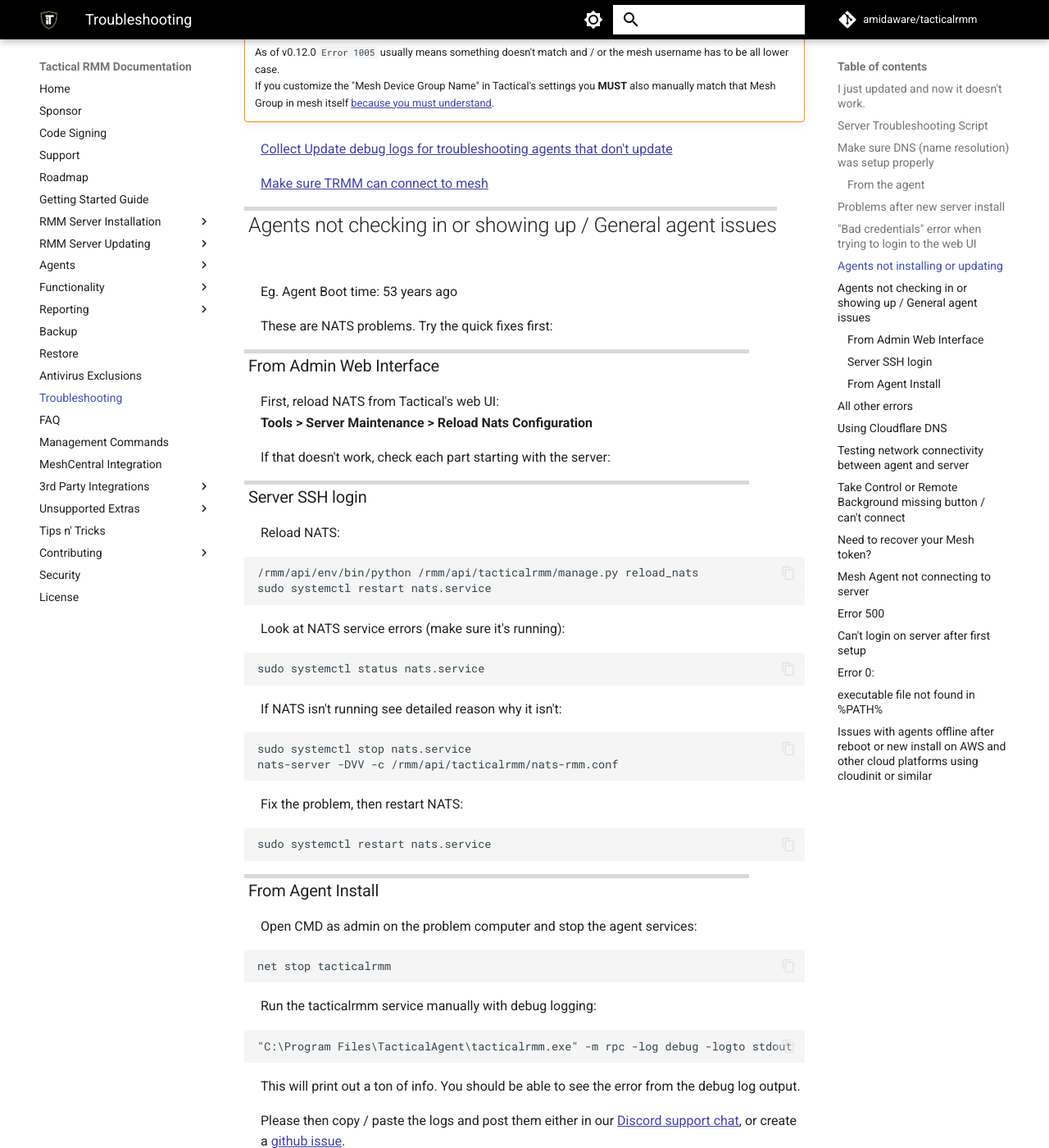
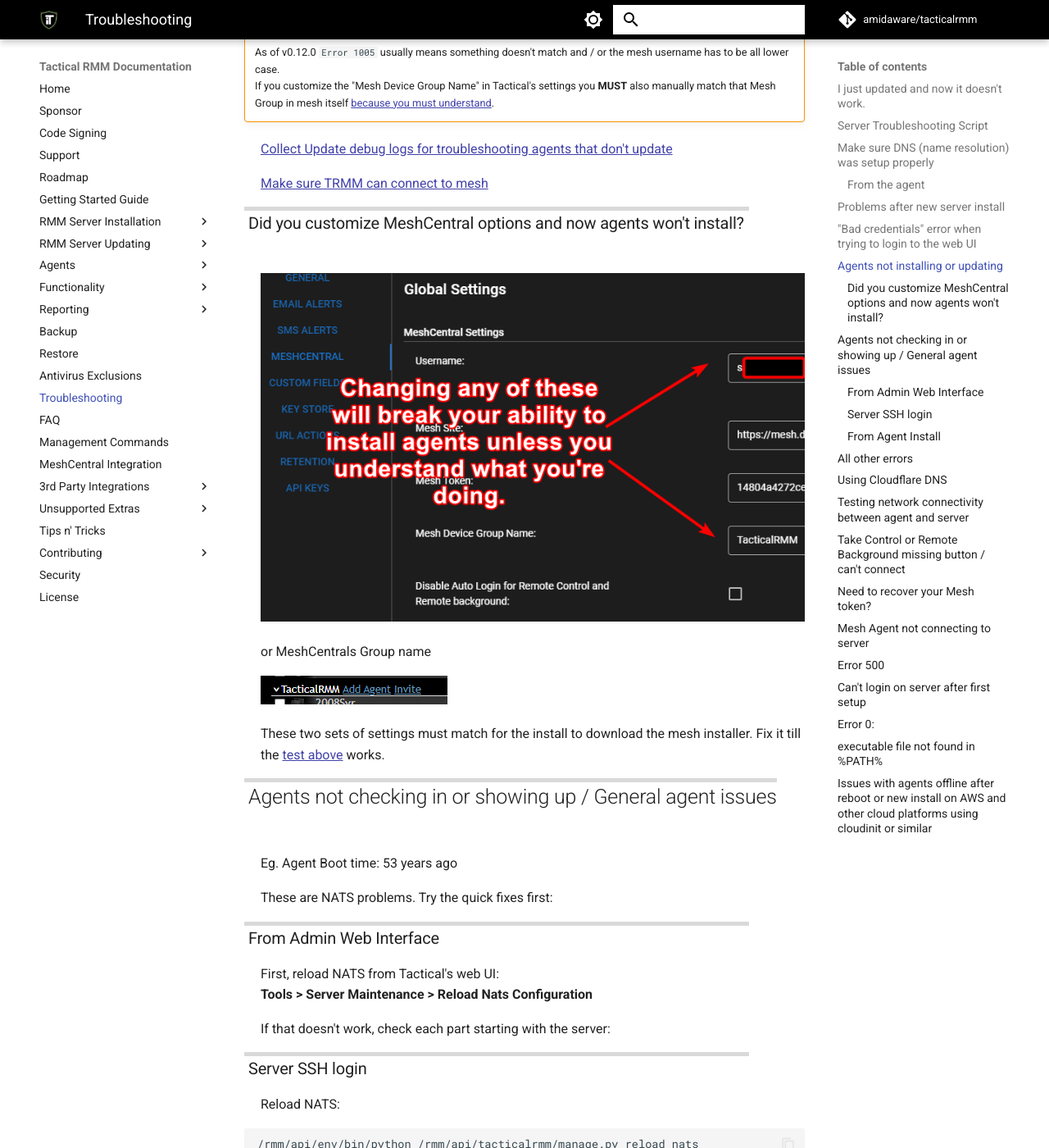
Before and after one commit to amidaware/trmm-docs, an MkDocs documentation site: the page built from docs/troubleshooting.md, in a window 1280 px wide and 1400 px high, scrolled down 2595 px. Shown: the whole window at 82% size. Built offline with MkDocs 1.6.1 and Material for MkDocs 9.7.7, drawn with Linux system fonts in a browser that asks for light colours; comment, search, counter and statistics services are not loaded.

Commit message:
Adding mesh connection info

```diff
--- a/docs/troubleshooting.md
+++ b/docs/troubleshooting.md
@@ -96,10 +96,19 @@
     As of v0.12.0 `Error 1005` usually means something doesn't match and / or the mesh username has to be all lower case.<br>
     If you customize the "Mesh Device Group Name" in Tactical's settings you **MUST** also manually match that Mesh Group in mesh itself [because you must understand](mesh_integration.md#security-implications).
 
-
 [Collect Update debug logs for troubleshooting agents that don't update](update_agents.md#manually-updating-from-the-command-line-on-the-agent)
 
 [Make sure TRMM can connect to mesh](install_agent.md#stuck-at-downloading-mesh-agent)
+
+### Did you customize MeshCentral options and now agents won't install?
+
+![images](images/mesh_settings.png)
+
+or MeshCentrals Group name
+
+![images](images/mesh_tacticalrmm.png)
+
+These two sets of settings must match for the install to download the mesh installer. Fix it till the [test above](#agents-not-installing-or-updating) works.
 
 ## Agents not checking in or showing up / General agent issues
 
```
Also changed, not shown: docs/images/mesh_settings.png (added), docs/images/mesh_tacticalrmm.png (added).
